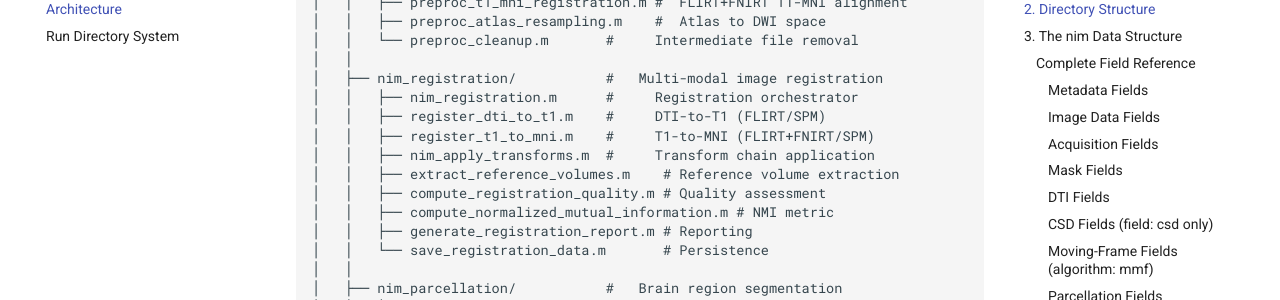
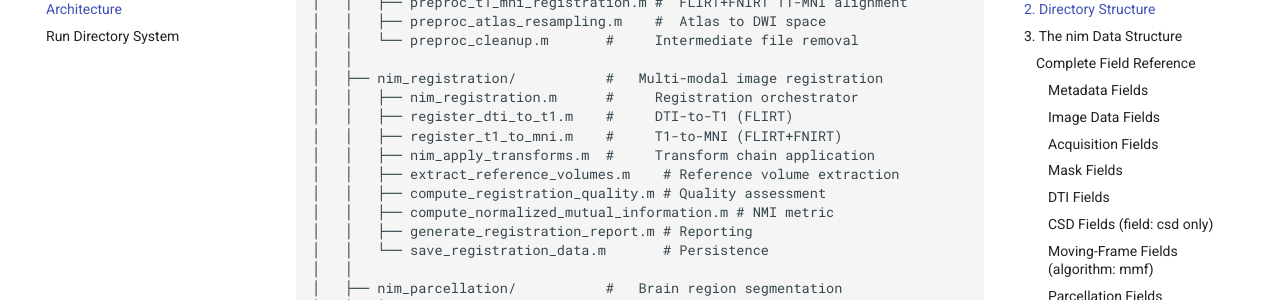
Before and after one commit to uicneuro/hinec, an MkDocs documentation site: the page built from docs/ARCHITECTURE.md, in a window 1280 px wide and 900 px high, scrolled down 2232 px. Shown: the part 153-453 px from the top of the window. Built offline with MkDocs 1.6.1 and Material for MkDocs 9.7.7, drawn with Linux system fonts in a browser that asks for light colours; some of the changed text lies outside the part shown.

Commit message:
Remove the unfinished SPM registration backend
SPM could register DTI->T1->MNI but nim_apply_transforms could not apply
the result (it raised 'SPM transformation chain not implemented yet'), so
any registered parcellation with registration_method='spm' failed partway.
FSL is now the only backend and other values are rejected up front. SPM12
is still used for NIfTI I/O and sampling.

````diff
--- a/docs/ARCHITECTURE.md
+++ b/docs/ARCHITECTURE.md
@@ -95,8 +95,8 @@
 │   │
 │   ├── nim_registration/           #   Multi-modal image registration
 │   │   ├── nim_registration.m      #     Registration orchestrator
-│   │   ├── register_dti_to_t1.m    #     DTI-to-T1 (FLIRT/SPM)
-│   │   ├── register_t1_to_mni.m    #     T1-to-MNI (FLIRT+FNIRT/SPM)
+│   │   ├── register_dti_to_t1.m    #     DTI-to-T1 (FLIRT)
+│   │   ├── register_t1_to_mni.m    #     T1-to-MNI (FLIRT+FNIRT)
 │   │   ├── nim_apply_transforms.m  #     Transform chain application
 │   │   ├── extract_reference_volumes.m    # Reference volume extraction
 │   │   ├── compute_registration_quality.m # Quality assessment
@@ -490,7 +490,7 @@
 DWI native space  <--FLIRT 6DOF-->  T1 native space  <--FLIRT+FNIRT-->  MNI standard space
 ```
 
-- DTI-to-T1: Uses FLIRT (correlation ratio) or SPM coregistration
+- DTI-to-T1: Uses FLIRT (correlation ratio)
 - T1-to-MNI: Linear (FLIRT 12 DOF) + optional nonlinear (FNIRT)
 - Quality assessed via normalized mutual information (NMI)
 
````
Also changed, not shown: docs/PIPELINE.md (+1 -1 lines), docs/USER_GUIDE.md (+1 -2 lines), 5 other files.
